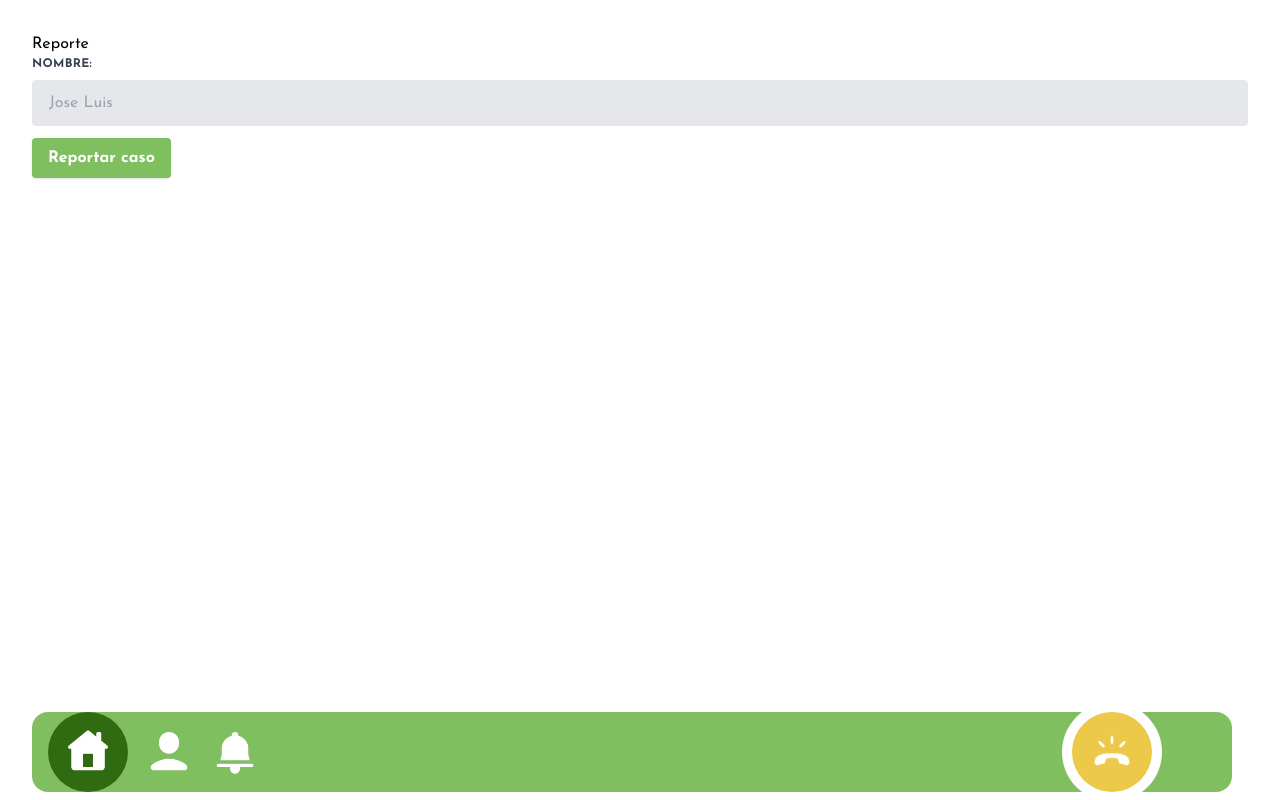
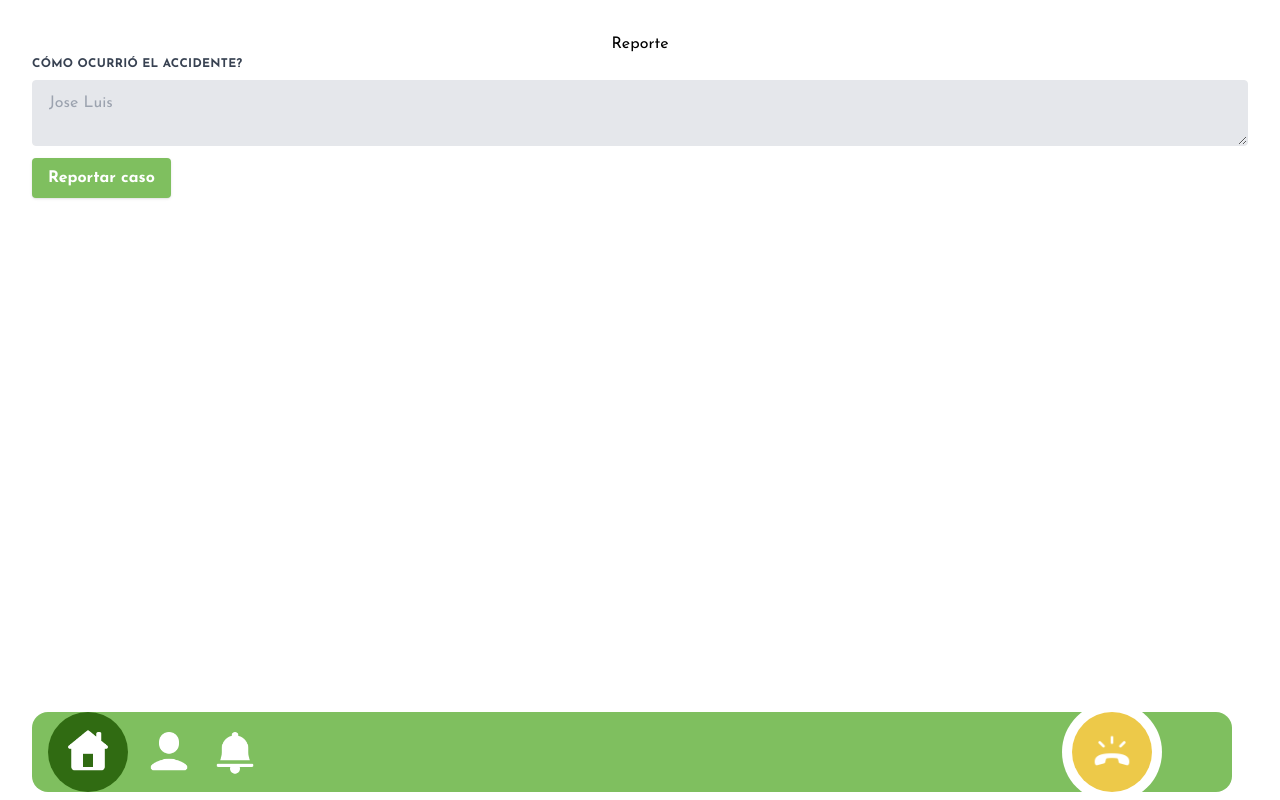
Before and after one commit to wildchamo/nextjs, a Next.js app: page /home/reportar in a window 1280 px wide. Built offline with nearby package versions, Linux system fonts and the light colour scheme.

Commit message:
mejor utilización de la libreria y conditional rendering

```diff
--- a/src/app/components/FormMandarEmail.js
+++ b/src/app/components/FormMandarEmail.js
@@ -30,9 +30,9 @@ function FormMandarEmail() {
     <form ref={formRef} onSubmit={handleSubmit}>
       <div>
         <label className="block uppercase tracking-wide text-gray-700 text-xs font-bold mb-2">
-          Nombre:
+          Cómo ocurrió el accidente?
         </label>
-        <input
+        <textarea
           type="text"
           name="nombre"
           className="appearance-none block w-full bg-gray-200 text-gray-700 border rounded py-3 px-4 mb-3 leading-tight focus:outline-none focus:bg-white"
--- a/src/app/components/MisReportes.js
+++ b/src/app/components/MisReportes.js
@@ -9,7 +9,6 @@ export default function MisReportes() {
   const [showModal, setShowModal] = useState(false);
 
   const handleModalClick = () => {
-    console.log("hola");
     setShowModal(true);
   };
   return (
@@ -31,6 +30,15 @@ export default function MisReportes() {
 function ModalTipo({ onClose }) {
   const router = useRouter();
 
+  const handleClick = () => {
+    router.push("/home/reportar?tipo=Simple");
+  };
+
+  const handleClick2 = () => {
+    router.push("/home/reportar?tipo=Agravado");
+  };
+
+
   return (
     <Modal>
       <div className="flex justify-end">
@@ -42,14 +50,14 @@ function ModalTipo({ onClose }) {
 
       <div className="flex justify-around">
         <button
-          onClick={() => router.push("/home/reportar")}
           className="bg-secundary w-24 text-white px-4 py-2 rounded-lg"
+        onClick={handleClick2}
         >
           Si
         </button>
         <button
           className="bg-secundary w-24 text-white px-4 py-2 rounded-lg"
-          onClick={() => router.push("/home/reportar")}
+          onClick={handleClick}
         >
           No
         </button>
--- a/src/app/home/reportar/page.js
+++ b/src/app/home/reportar/page.js
@@ -1,15 +1,24 @@
 "use client";
-import { useState } from "react";
+import { useEffect, useState } from "react";
+import { useSearchParams } from 'next/navigation'
 import FormMandarEmail from "../../components/FormMandarEmail";
 
-
 const ReportarCaso = () => {
+  const searchParams = useSearchParams()
+  const tipo = searchParams.get('tipo')
 
 
 
+  useEffect(() => {
+    // if (!router.query.tipo) {
+    //   router.push("/home");
+    // }
+  }),[];
+
   return (
     <section className="mr-8 ml-8 mt-8">
-      <h1>Reporte</h1>
+      <h1 className="text-center">Reporte {tipo}</h1>
+      {tipo === "Agravado" && (<h2>holaa</h2>)}
       <FormMandarEmail />
     </section>
   );
```
